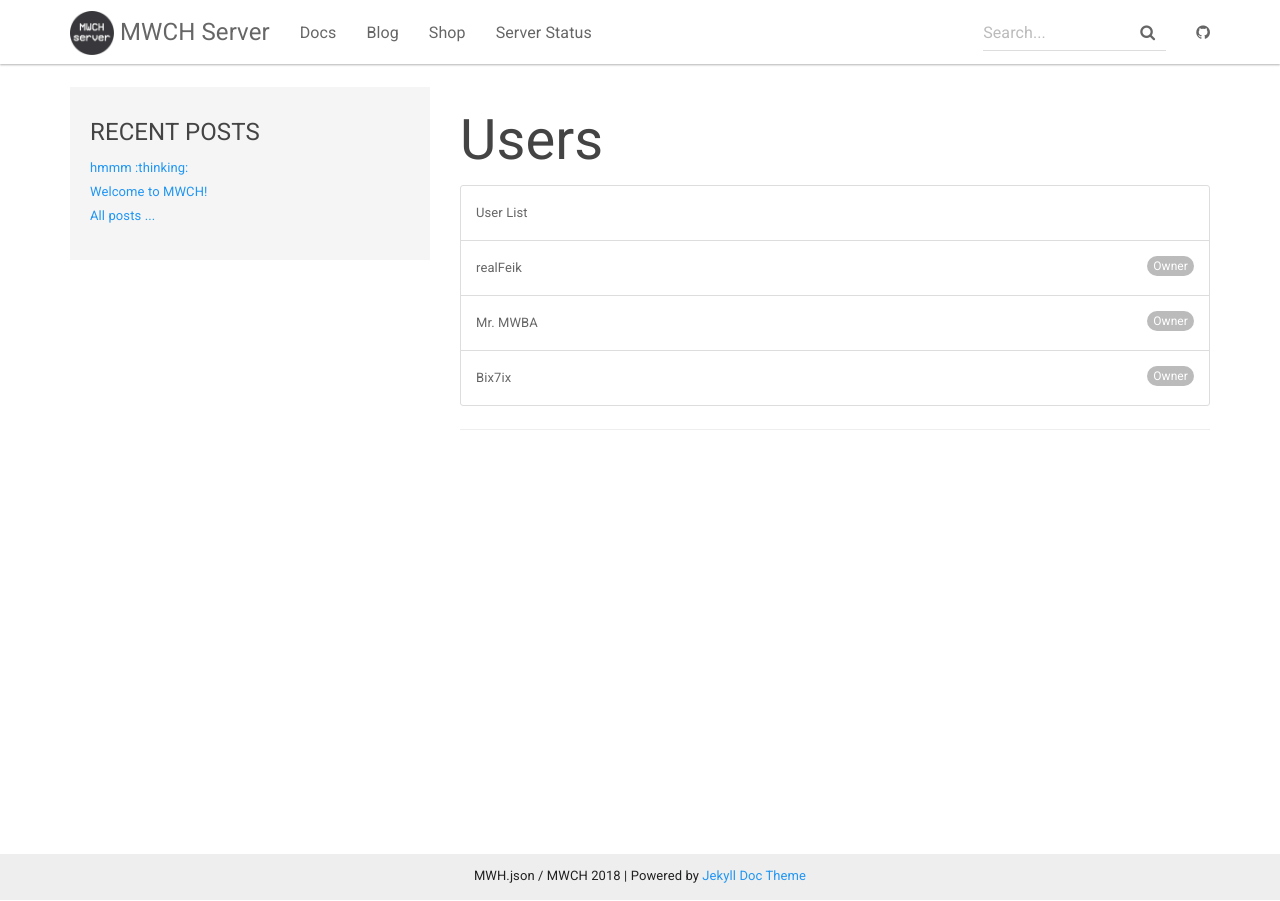
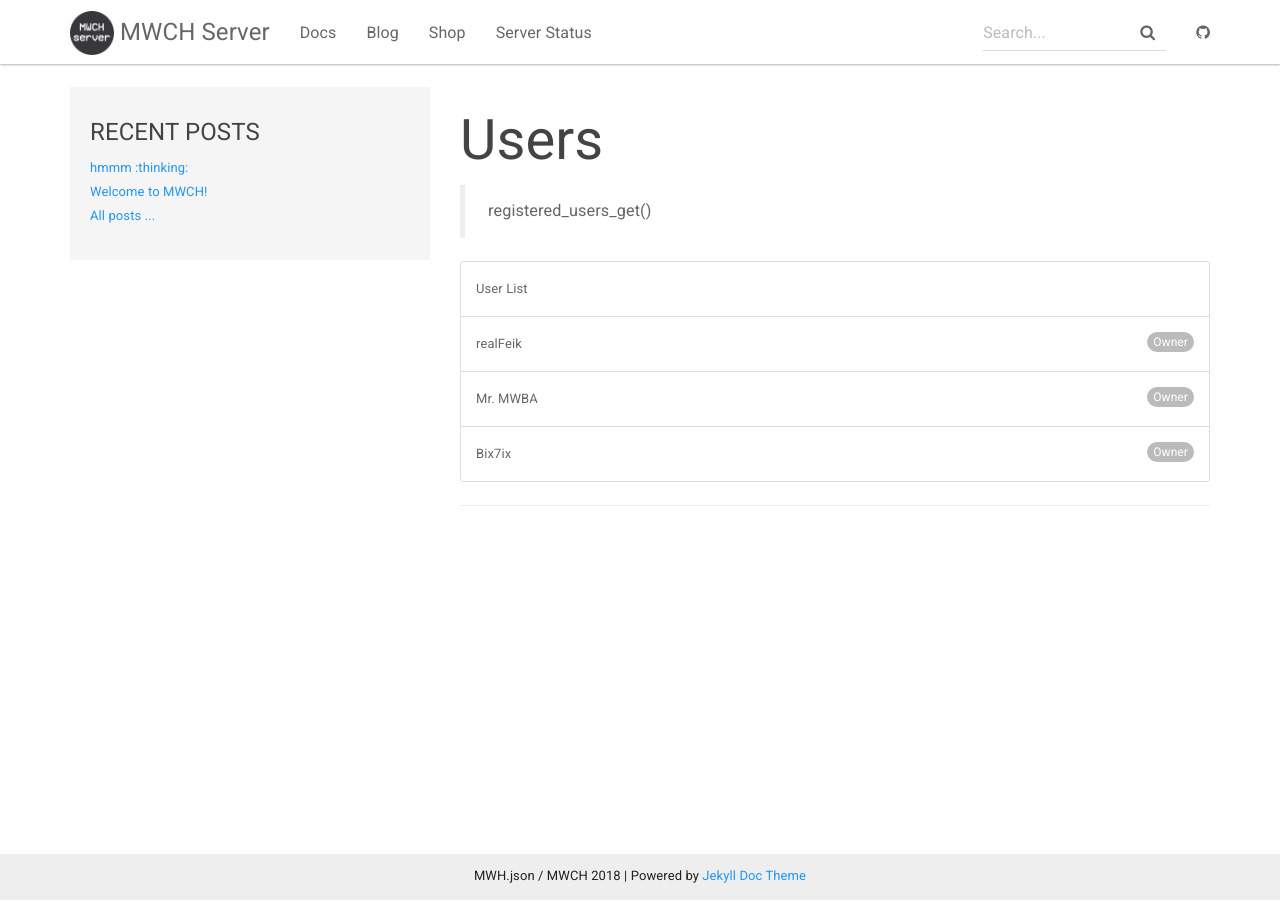
Before and after one commit to nattapong3912/website, a Jekyll site: the page built from users.md, in a window 1280 px wide. Built offline with Jekyll 4.4.1, drawn with Linux system fonts in a browser that asks for light colours; nearby versions of some CDN libraries.

Commit message:
Update users.md

```diff
--- a/users.md
+++ b/users.md
@@ -2,6 +2,8 @@
 layout: post
 title: Users
 ---
+
+> registered_users_get()
 
 <ul class="list-group">
   <li class="list-group-item">User List</li>
```
